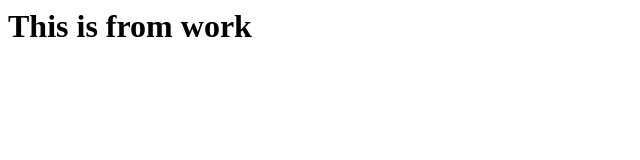
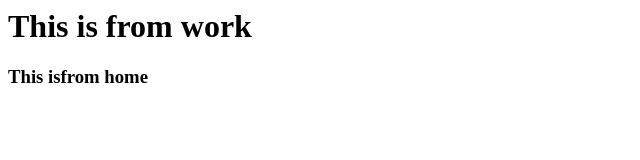
Before and after one commit to Akito079/Git-Pull, a plain HTML site: page index.html in a window 1280 px wide. Shown: the whole page, without its empty margins (0-640 px from the left). Drawn offline with Linux system fonts and the light colour scheme.

Commit message:
Updated from home

```diff
--- a/index.html
+++ b/index.html
@@ -1 +1,3 @@
+
 <h1>This is from work</h1>
+<h3>This isfrom home </h3>
```
